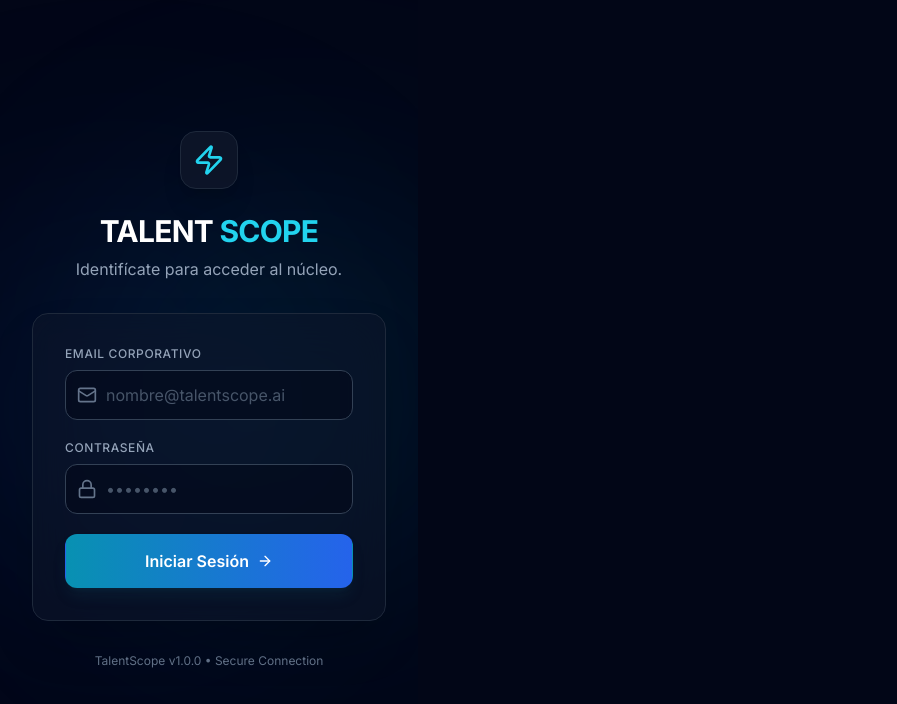
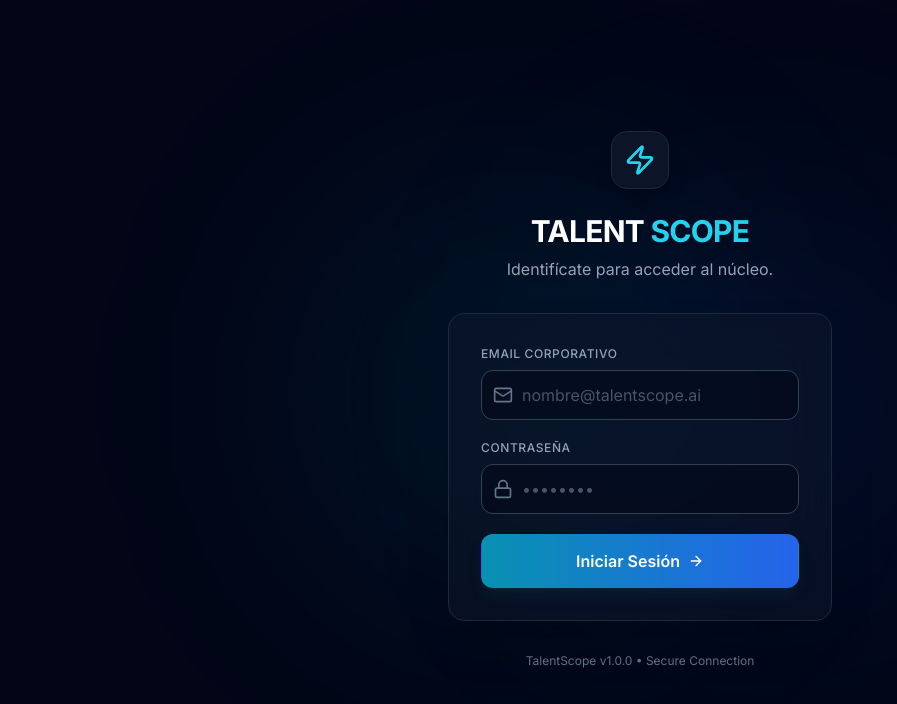
Before and after one commit to tommynabo/TalentScope, a React (Vite) app: page / in a window 1280 px wide. Shown: the top 704 px of the page, without its empty margins (0-897 px from the left). Built offline with nearby package versions, Linux system fonts and the light colour scheme; no server answers.

Commit message:
fix(ui): enforce full screen centering in LoginView

```diff
--- a/components/LoginView.tsx
+++ b/components/LoginView.tsx
@@ -51,9 +51,9 @@ const LoginView: React.FC<LoginViewProps> = ({ onLoginSuccess }) => {
   };
 
   return (
-    <div className="min-h-screen flex items-center justify-center bg-slate-950 relative overflow-hidden">
+    <div className="w-screen h-screen flex flex-col items-center justify-center bg-slate-950 relative overflow-hidden">
       {/* Background Effects */}
-      <div className="absolute inset-0 z-0">
+      <div className="absolute inset-0 z-0 pointer-events-none">
         <div className="absolute top-1/4 left-1/4 w-96 h-96 bg-cyan-500/10 rounded-full blur-[128px]"></div>
         <div className="absolute bottom-1/4 right-1/4 w-96 h-96 bg-blue-600/10 rounded-full blur-[128px]"></div>
       </div>
```
